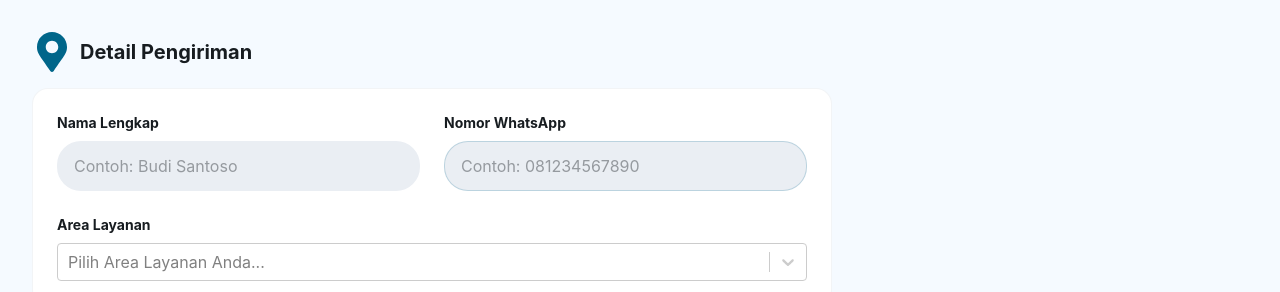
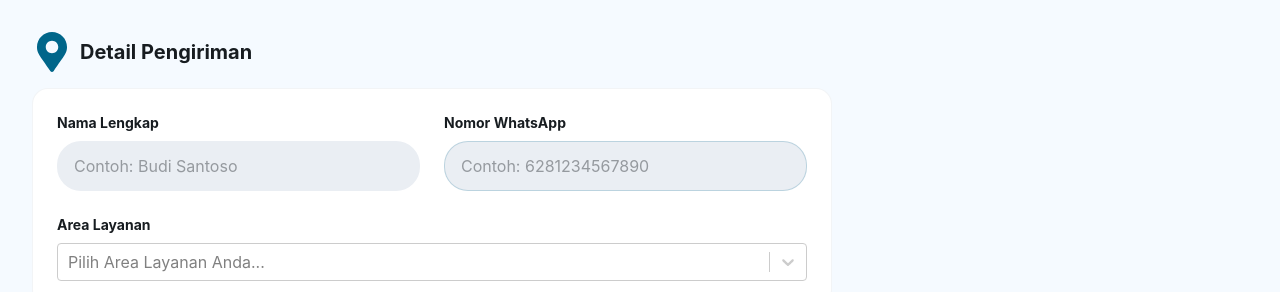
Before and after one commit to dvpms/pangeran-playstation-web, a Next.js app: page /booking in a window 1280 px wide. Shown: the part 876-1168 px from the top of the page. Built offline with nearby package versions, Linux system fonts and the light colour scheme; no server answers; the database is empty.

Commit message:
feat: change example number and text after booking

```diff
--- a/src/components/ui/BookingForm.jsx
+++ b/src/components/ui/BookingForm.jsx
@@ -134,7 +134,7 @@ export default function BookingForm({ initialConsoles, initialAddons }) {
         Swal.fire({
           icon: 'success',
           title: 'Sukses!',
-          text: 'Booking berhasil dibuat! Silakan cek WhatsApp untuk konfirmasi lebih lanjut.',
+          text: 'Booking berhasil dibuat! Anda akan segera dihubungi admin kami.',
         });
       } else {
         Swal.fire({
@@ -377,7 +377,7 @@ export default function BookingForm({ initialConsoles, initialAddons }) {
                   value={whatsapp}
                   min="0"
                   onChange={(e) => setWhatsapp(e.target.value)}
-                  placeholder="Contoh: 081234567890"
+                  placeholder="Contoh: 6281234567890"
                   className="w-full bg-surface-container px-4 py-3 rounded-xl text-surface-on placeholder:text-surface-on/40 focus:outline-none focus:ring-2 focus:ring-primary/50 border border-primary/20 focus:border-primary"
                 />
               </div>
```
